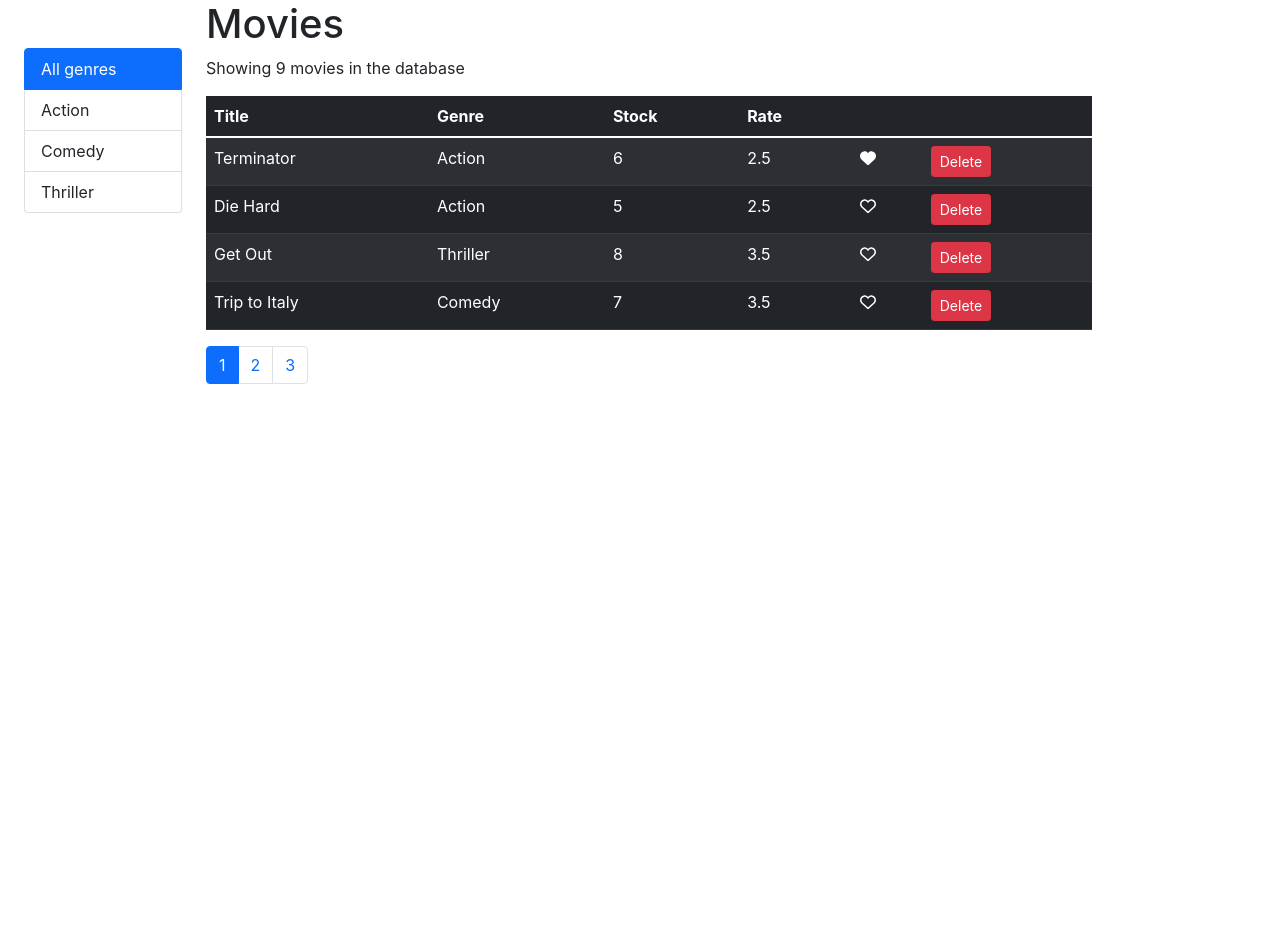
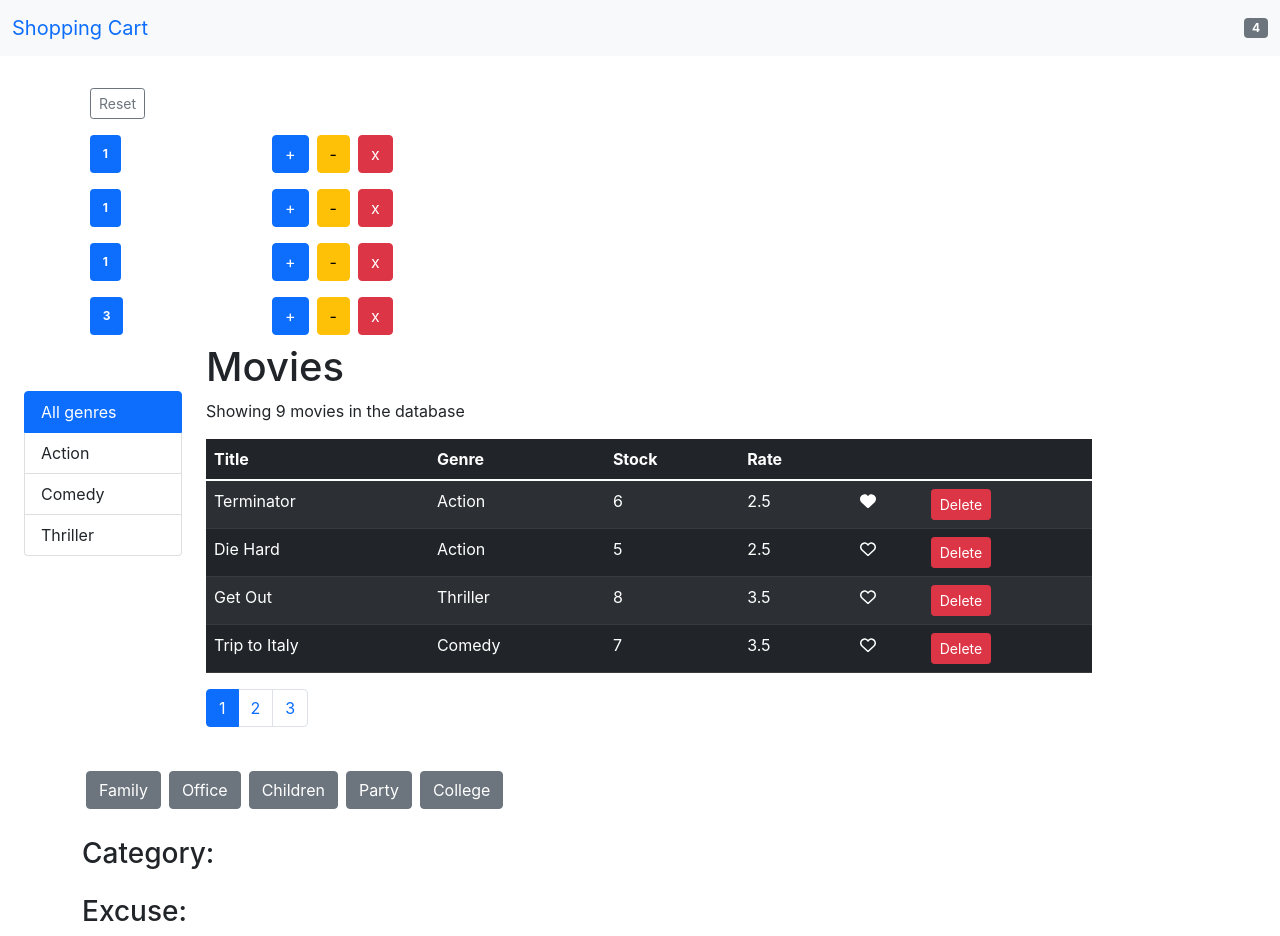
Before and after one commit to nimakarimi76/Friends-list, a React (Create React App) app in the folder mosh/: page / in a window 1280 px wide. Before the commit the page ends 800 px from the top, so only its background shows below. Built offline with nearby package versions, Linux system fonts and the light colour scheme.

Commit message:
working with fetch and axios

```diff
--- a/mosh/package.json
+++ b/mosh/package.json
@@ -10,6 +10,7 @@
     "@testing-library/jest-dom": "^5.16.5",
     "@testing-library/react": "^13.3.0",
     "@testing-library/user-event": "^13.5.0",
+    "axios": "^0.27.2",
     "babel-plugin-macros": "^3.1.0",
     "bootstrap": "^5.2.0",
     "react": "^18.2.0",
--- /dev/null
+++ b/mosh/src/components/excuses.jsx
@@ -0,0 +1,46 @@
+import React, { useState } from "react";
+import Axios from "axios";
+
+function Excuse() {
+  const [category, setCategory] = useState([
+    "Family",
+    "Office",
+    "Children",
+    "Party",
+    "College",
+  ]);
+  const [data, setData] = useState({
+    id: "",
+    category: "",
+    excuse: "",
+  });
+
+  const fetchData = (clickedCategory) => {
+    Axios.get(
+      `https://excuser.herokuapp.com/v1/excuse/${clickedCategory.toLowerCase()}`
+    ).then((response) => {
+      setData((prevState) => ({
+        ...prevState,
+        ...response.data[0],
+      }));
+    });
+  };
+
+  return (
+    <div className="container mt-4 ">
+      {category.map((category) => (
+        <button
+          key={category}
+          className="btn btn-secondary m-1"
+          onClick={() => fetchData(category)}
+        >
+          {category}
+        </button>
+      ))}
+      <h3 className="my-4">Category: {data?.category}</h3>
+      <h3>Excuse: {data?.excuse}</h3>
+    </div>
+  );
+}
+
+export default Excuse;
--- a/mosh/src/components/movies.jsx
+++ b/mosh/src/components/movies.jsx
@@ -28,6 +28,7 @@ class Movies extends Component {
     movies[index] = { ...movies[index] };
     movies[index].liked = !movies[index].liked; //* if it's true it becomes false, otherwise it becomes true
     this.setState({ movies });
+    console.log(movies);
   };
 
   handlePage = (newPage) => {
@@ -86,7 +87,7 @@ class Movies extends Component {
         <MoviesTable
           movies={moviesPerPage}
           onLike={this.handleLike}
-          onDelete={this.handleDelete}
+          onDelete={this.handleDeleteMovie}
           onSort={this.handleSort}
         />
 
--- a/mosh/src/index.js
+++ b/mosh/src/index.js
@@ -5,12 +5,14 @@ import reportWebVitals from "./reportWebVitals";
 // import Counters from "./components/counters";
 import Movies from "./components/movies";
 import App from "./App";
+import Excuse from "./components/excuses";
 
 const root = ReactDOM.createRoot(document.getElementById("root"));
 root.render(
   <React.StrictMode>
-    {/* <App /> */}
+    <App />
     <Movies />
+    <Excuse />
   </React.StrictMode>
 );
 
```
Also changed, not shown: 1 other file (tests, documents, lock files or other folders).
